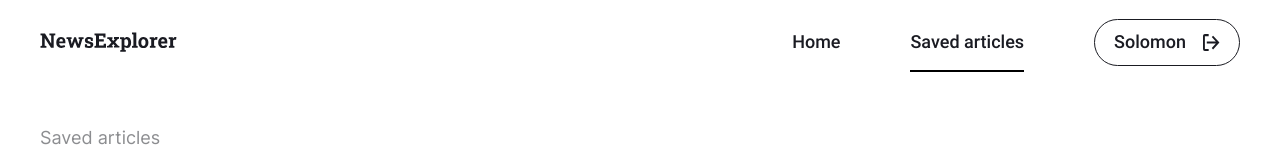
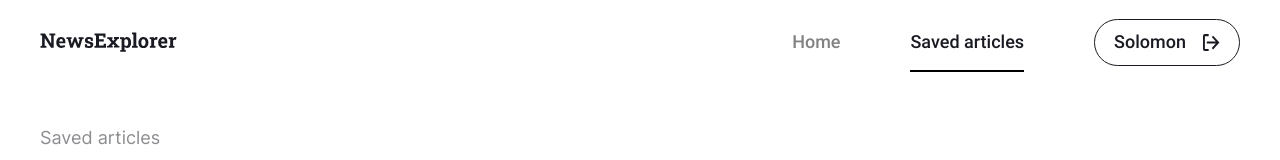
Before and after one commit to solomonbarayev/news-explorer-frontend, a React (Create React App) app: page /saved-news in a window 1280 px wide. In both pictures the pointer is over the link 816 px from the left and 41 px from the top of the page. Shown: the top 160 px of the page. Built offline with nearby package versions, Linux system fonts and the light colour scheme; a web font is replaced by a local one.

Commit message:
add hover states to nav

```diff
--- a/src/components/Nav/Nav.css
+++ b/src/components/Nav/Nav.css
@@ -54,6 +54,11 @@
   color: #fff;
   padding-bottom: 20px;
   padding-top: 20px;
+  transition: all 0.3s ease;
+}
+
+.nav__link:hover {
+  color: #dadada;
 }
 
 .nav__link_active {
@@ -72,6 +77,10 @@
   color: rgba(26, 27, 34, 1);
 }
 
+.nav__link_bg-light:hover {
+  color: rgb(130, 130, 130);
+}
+
 .nav__button {
   border-radius: 100px;
   padding: 12px 19px;
@@ -86,6 +95,11 @@
   cursor: pointer;
   color: #fff;
   border: 1px solid #fff;
+  transition: all 0.3s ease;
+}
+
+.nav__button:hover {
+  opacity: 0.7;
 }
 
 .nav__button_bg-light {
```
